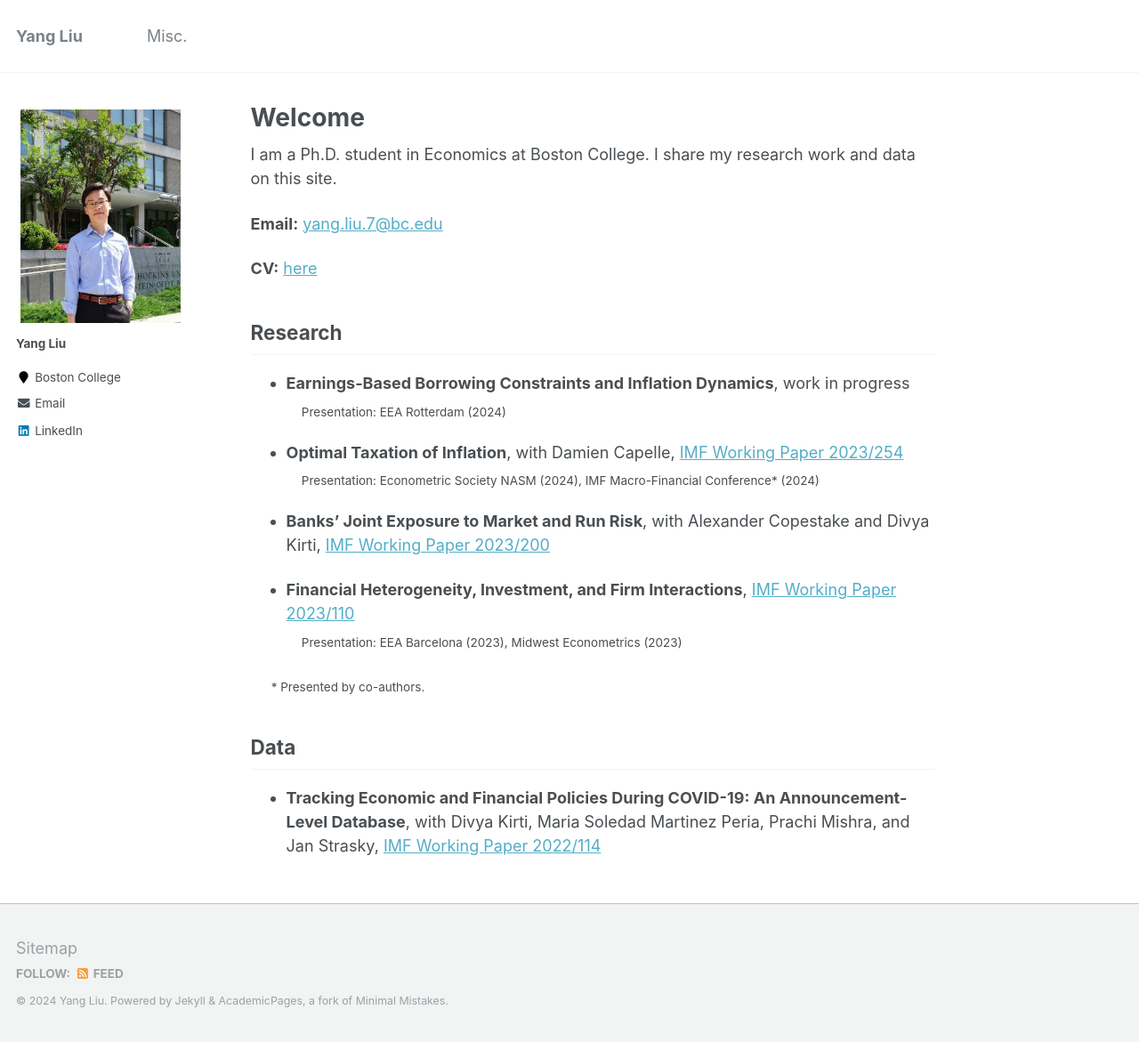
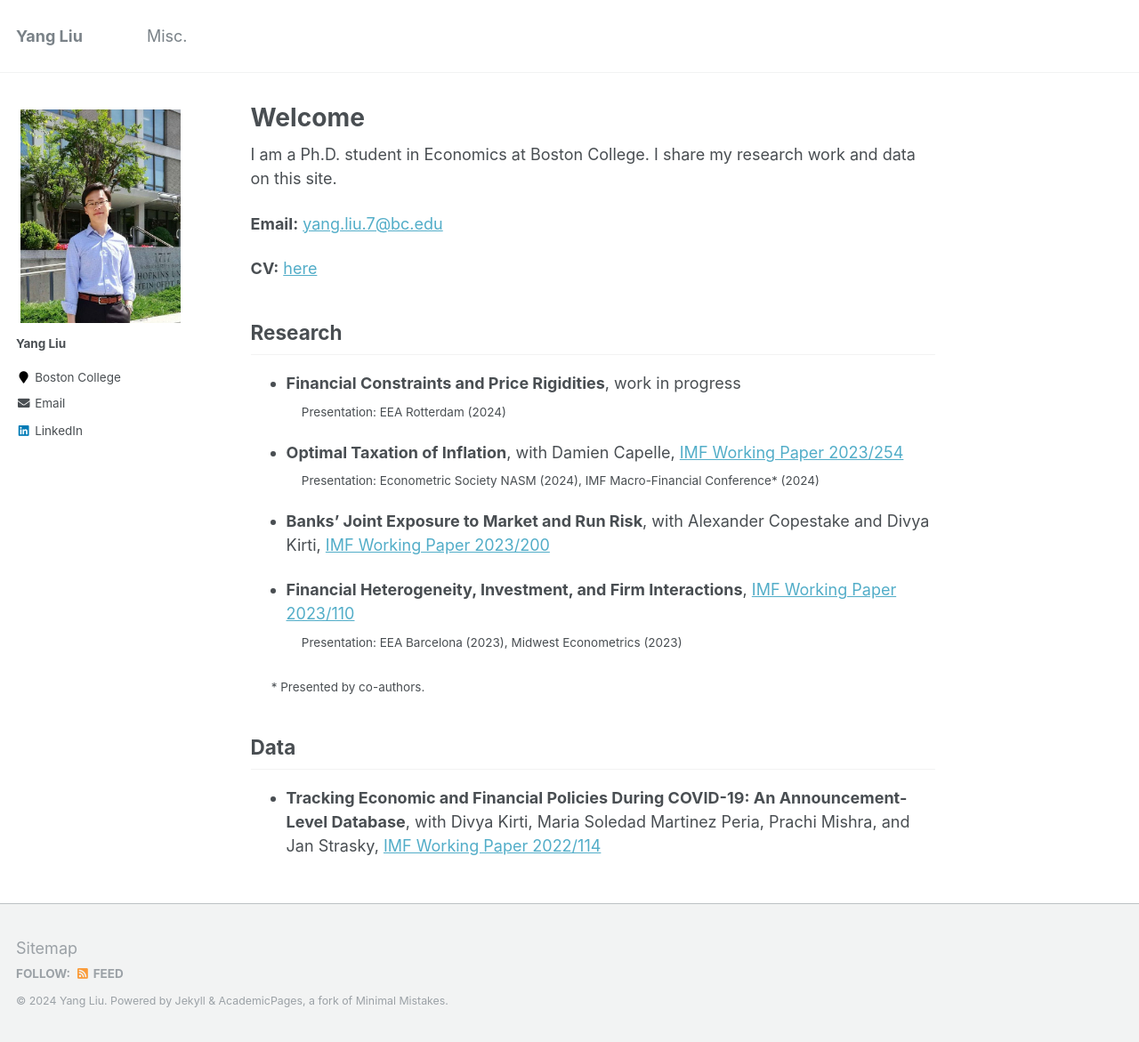
Before and after one commit to yangliu-95/yangliu-95.github.io, a Jekyll site: the page built from _pages/home.md, in a window 1280 px wide and 1171 px high. Shown: the whole window at 89% size. Built offline with Jekyll 4.4.1, drawn with Linux system fonts in a browser that asks for light colours.

Commit message:
Update home.md

```diff
--- a/_pages/home.md
+++ b/_pages/home.md
@@ -16,7 +16,7 @@ I am a Ph.D. student in Economics at Boston College. I share my research work an
 
 ## Research
 
-* **Earnings-Based Borrowing Constraints and Inflation Dynamics**,  work in progress  <br>
+* **Financial Constraints and Price Rigidities**,  work in progress  <br>
 <sub> &emsp;  Presentation: EEA Rotterdam (2024) <sub>
 
 * **Optimal Taxation of Inflation**, with Damien Capelle,  [IMF Working Paper 2023/254](https://www.imf.org/en/Publications/WP/Issues/2023/12/08/Optimal-Taxation-of-Inflation-542215)  <br>
```
